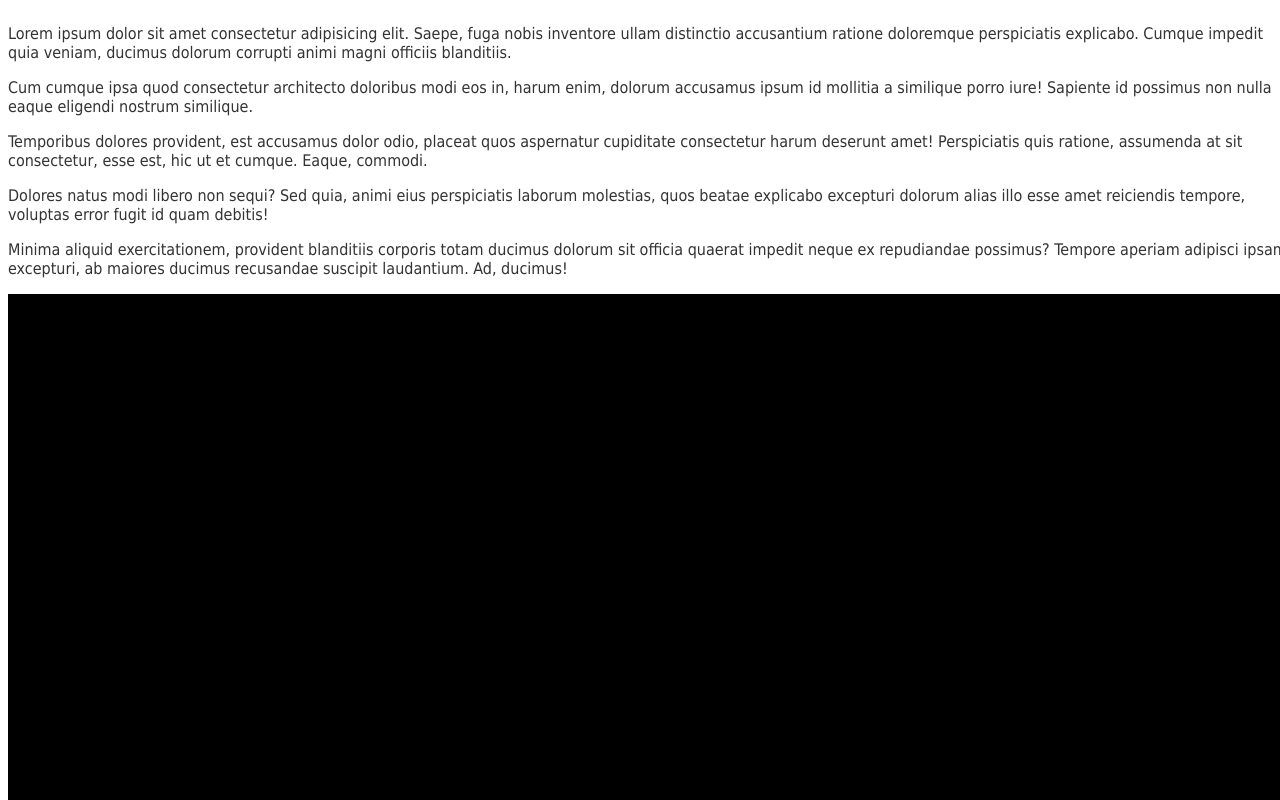
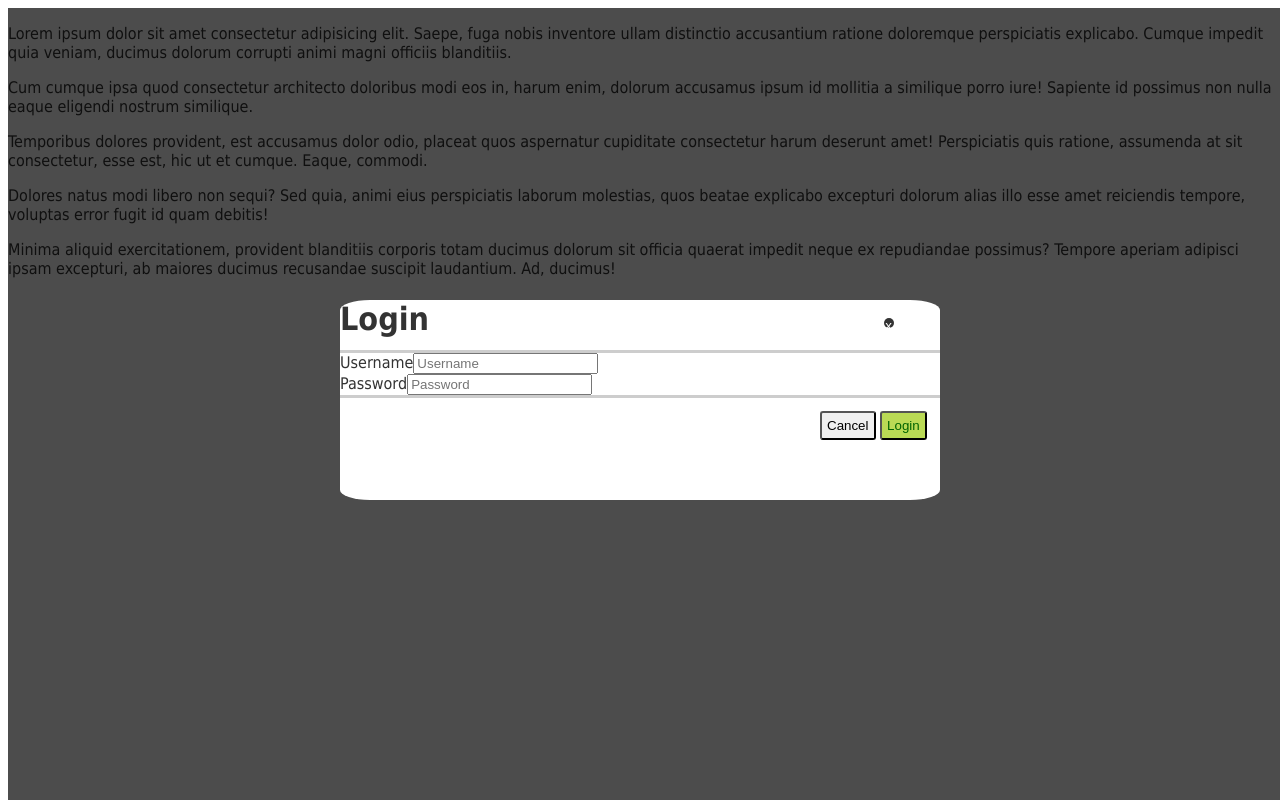
Before and after one commit to ClaudiaMari/teme-curs-agile-hub, a plain HTML site: page tema-css-modal/index.html in a window 1280 px wide. Shown: the top 800 px of the page. Drawn offline with Linux system fonts and the light colour scheme.

Commit message:
12-7-2020

```diff
--- a/tema-css-modal/index.html
+++ b/tema-css-modal/index.html
@@ -35,12 +35,23 @@
     </p>
     <div class="backdrop"></div>
     <div class="loginSpace">
-        <form action="get" name="Login" class="formLogIn">Login
-            <button type="button" class="closeBtn">x</button>
-            <label for="username">Username<input type="text" name="username" ></label>
-            <label for="password">Password<input type="password" name="password"></label>
-            <button type="submit" class="loginBtn">Login</button>
-            <button type="reset" class="cancelBtn">Cancel</button>
+        <form action="get" name="Login" class="formLogIn">
+            <header>
+                <h1>Login</h1>
+                <button type="button" class="closeBtn">x</button>
+            </header>
+            <div class="input-area">
+                <label for="username">Username<input type="text" name="username" placeholder="Username" >
+                </label>
+                <br>
+                <label for="password">Password<input type="password" name="password" placeholder="Password">
+                </label>
+            </div>
+            <footer class="footer-elem">
+                <button type="reset" class="cancelBtn">Cancel</button>
+                <button type="submit" class="loginBtn">Login</button>
+
+            </footer>
         </form>
 
     </div>
--- a/tema-css-modal/style.css
+++ b/tema-css-modal/style.css
@@ -1,17 +1,26 @@
-* {
-
-}
-
 body{
     position:absolute;
     font-family:  "Tahoma";
     color: #333;
+    box-sizing: border-box;
 }
 
 
 .loginSpace{
+    background-color: white;
+
     width: 600px;
     min-height: 200px;
+
+    position: fixed;
+    top: 50%;
+    left: 50%;
+    margin-top: -100px;
+    margin-left: -300px;
+
+    z-index: 3;
+
+    border-radius: 5%;
 }
 
 
@@ -19,10 +28,29 @@ body{
 
     color: darkgreen;
     background-color: #bada55;
+
 }
+.footer-elem{
+    position: relative;
+    border-top: solid #cdcdcd;
+    height: 50px;
+}
+.footer-elem > button{
+    display: inline-block;
+    border-radius: 3px;
+    position: relative;
+    left: 80%;
+    padding: 5px;
+    top: 25%;
+}
+header{
+    position: relative;
+    border-bottom: solid #cdcdcd;
+    height: 50px;
+}
+header>*{
+    display: inline;
 
-.loginBtn, .cancelBtn {
-    border-radius: 3px;
 }
 
 .closeBtn{
@@ -31,15 +59,20 @@ body{
     color: #fff;
     background-color: #333;
     border-radius: 50%;
+    position: relative;
+    left: 75%;
+    padding: 0;
+    border: 0;
+
 }
 
-
 .backdrop{
-    background: #000;
+    background-color:rgba(0, 0, 0, 0.7);
     width: 100vw;
     height: 100vw;
-    position: relative;
+    position: absolute;
+    top: 0px;
+    left: 0px;
     z-index: 1;
 
-
 }
```
Also changed, not shown: curs2/curs-copil/index.html (added, +13 -0 lines), index.html (+5 -3 lines), curs4/index.html (line endings or trailing spaces).
